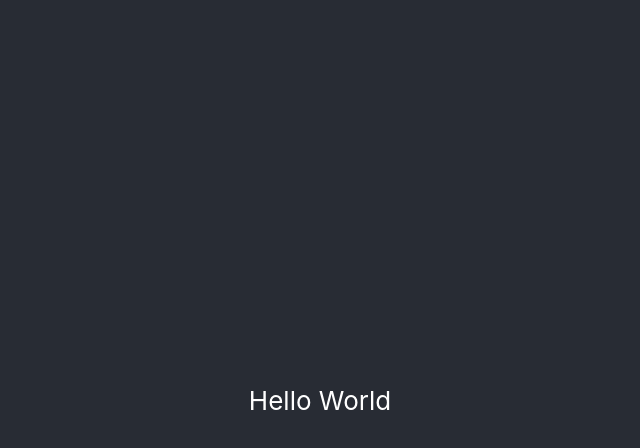
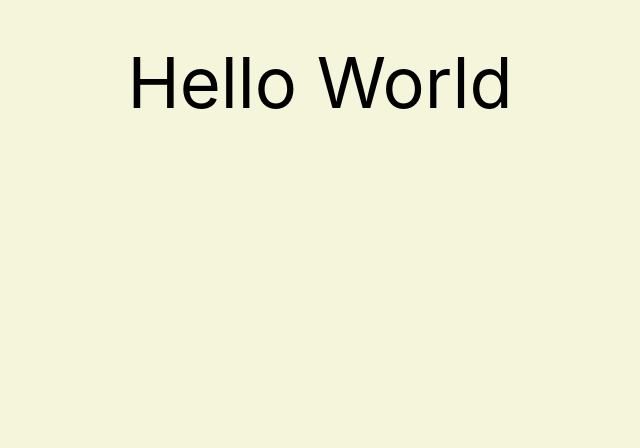
Before and after one commit to Raed56/search-dog-videos, a React (Create React App) app: page / in a window 1280 px wide. Shown: the top 448 px of the page, without its empty margins (320-960 px from the left). Built offline with nearby package versions, Linux system fonts and the light colour scheme.

Commit message:
added initial css

```diff
--- a/src/App.css
+++ b/src/App.css
@@ -2,7 +2,7 @@
     text-align: center;
 }
 
-.App-header {
+/*.App-header {
     background-color: #282c34;
     min-height: 100vh;
     display: flex;
@@ -11,4 +11,10 @@
     justify-content: center;
     font-size: calc(10px + 2vmin);
     color: white;
+}*/
+
+.App-container {
+    margin: 0 auto;
+    max-width: 1000px;
+    padding: 40px;
 }
--- a/src/App.js
+++ b/src/App.js
@@ -4,7 +4,7 @@ import "./App.css";
 function App() {
     return (
         <div className="App">
-            <header className="App-header">Hello World</header>
+            <header className="App-container title">Hello World</header>
         </div>
     );
 }
--- a/src/index.css
+++ b/src/index.css
@@ -1,13 +1,36 @@
 body {
-  margin: 0;
-  font-family: -apple-system, BlinkMacSystemFont, 'Segoe UI', 'Roboto', 'Oxygen',
-    'Ubuntu', 'Cantarell', 'Fira Sans', 'Droid Sans', 'Helvetica Neue',
-    sans-serif;
-  -webkit-font-smoothing: antialiased;
-  -moz-osx-font-smoothing: grayscale;
+    margin: 0;
+    padding: 0;
+    background-color: beige;
+    font-family: -apple-system, BlinkMacSystemFont, "Segoe UI", "Roboto",
+        "Oxygen", "Ubuntu", "Cantarell", "Fira Sans", "Droid Sans",
+        "Helvetica Neue", sans-serif;
+    -webkit-font-smoothing: antialiased;
+    -moz-osx-font-smoothing: grayscale;
 }
 
 code {
-  font-family: source-code-pro, Menlo, Monaco, Consolas, 'Courier New',
-    monospace;
+    font-family: source-code-pro, Menlo, Monaco, Consolas, "Courier New",
+        monospace;
 }
+
+* {
+    box-sizing: border-box;
+}
+
+/*html {
+    font-size: 10px;
+}*/
+
+small {
+    font-size: 1.2rem;
+}
+
+p {
+    font-size: 1.6rem;
+}
+
+.title {
+    font-size: 4.4rem;
+    text-align: center;
+}
```
